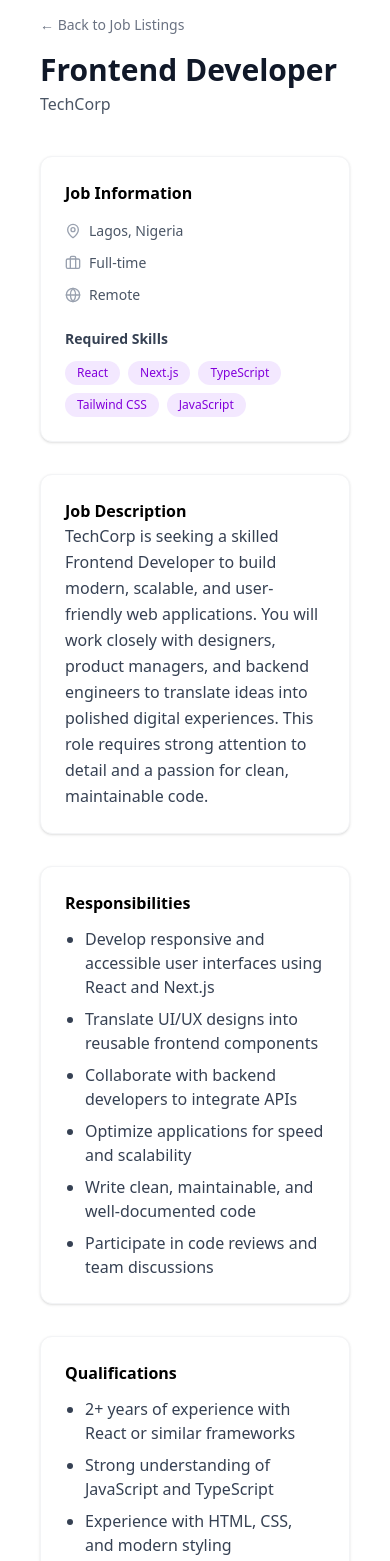
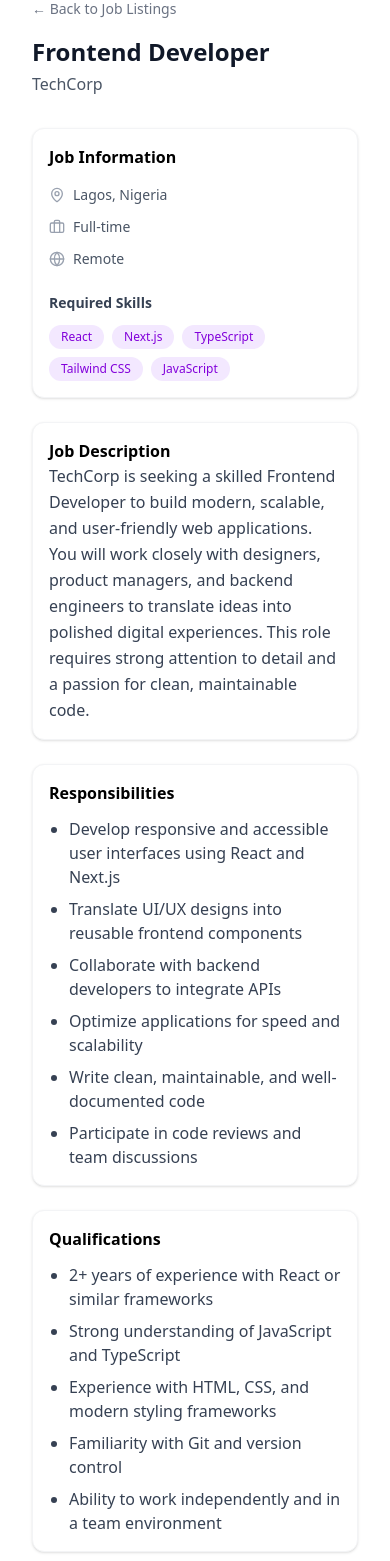
Before and after one commit to ozioma23/job-platform, a Next.js app in the folder nextstep-app/: page /jobs/1 in a window 390 px wide. Shown: the part 140-1701 px from the top of the page. Built offline with nearby package versions, Linux system fonts and the light colour scheme.

Commit message:
enabled responsive cards and navigation for Applications, Jobs, and Profile pages

```diff
--- a/nextstep-app/app/applications/page.tsx
+++ b/nextstep-app/app/applications/page.tsx
@@ -2,6 +2,8 @@
 
 import React from "react";
 import { useJobs } from "@/context/JobsContext";
+import { ChevronRight } from "lucide-react";
+import { useRouter } from "next/navigation";
 
 function getStatusStyle(status: string) {
   switch (status) {
@@ -18,6 +20,18 @@
 
 export default function ApplicationsPage() {
   const { appliedJobs } = useJobs();
+  const router = useRouter();
+
+  const handleDesktopClick = (jobId: string) => {
+    if (window.innerWidth >= 640) {
+      router.push(`/jobs/${jobId}`);
+    }
+  };
+
+  const handleArrowClick = (jobId: string, e: React.MouseEvent) => {
+    e.stopPropagation();
+    router.push(`/jobs/${jobId}`);
+  };
 
   return (
     <main className="max-w-4xl mx-auto px-6 py-10">
@@ -34,24 +48,25 @@
           {appliedJobs.map((job) => (
             <div
               key={job.id}
-              className="rounded-xl border border-gray-200 bg-white p-5 shadow-sm hover:shadow-md transition"
+              className="rounded-xl border border-gray-200 bg-white p-5 shadow-sm hover:shadow-md transition cursor-pointer"
+              onClick={() => handleDesktopClick(job.id)}
             >
               <div className="flex items-start justify-between">
+                <div>
 
-                                <div>
-                  <h3 className="font-semibold text-gray-900">
+                  <h3 className="font-semibold text-gray-900 text-sm sm:text-base">
                     {job.title}
                   </h3>
 
-                  <p className="text-sm text-gray-600 mt-1">
-                    {job.company}
-                  </p>
+                  <p className="text-xs sm:text-sm text-gray-600 mt-1">{job.company}</p>
 
-                  <p className="text-xs text-gray-400 mt-2">
+
+                  <p className="text-[10px] sm:text-xs text-gray-400 mt-2">
                     Applied recently
                   </p>
                 </div>
 
+                <div className="flex items-center gap-3">
                   <span
                     className={`text-xs font-medium px-3 py-1 rounded-full ${getStatusStyle(
                       "Applied"
@@ -60,6 +75,11 @@
                     Applied
                   </span>
 
+                  <ChevronRight
+                    className="w-4 h-4 text-gray-400 block sm:hidden cursor-pointer"
+                    onClick={(e) => handleArrowClick(job.id, e)}
+                  />
+                </div>
               </div>
             </div>
           ))}
--- a/nextstep-app/app/jobs/[id]/page.tsx
+++ b/nextstep-app/app/jobs/[id]/page.tsx
@@ -18,7 +18,7 @@
 
   if (!job) {
     return (
-      <main className="max-w-3xl mx-auto py-20 text-center">
+      <main className="max-w-3xl mx-auto py-20 text-center px-4">
         <p className="text-gray-500">Job not found</p>
         <Link href="/" className="text-[#5B5AF7] mt-4 inline-block">
           Back to Jobs
@@ -45,51 +45,47 @@
   };
 
   return (
-    <main className="max-w-7xl mx-auto px-6 py-12">
-      {/* Back link */}
-      <Link
+    <main className="max-w-7xl mx-auto px-4 sm:px-6 py-8 sm:py-12">
+            <Link
         href="/"
         className="text-sm text-gray-500 hover:text-[#5B5AF7]"
       >
         ← Back to Job Listings
       </Link>
 
-      {/* Title */}
-      <div className="mt-4 mb-10">
-        <h1 className="text-3xl font-bold text-gray-900">{job.title}</h1>
+            <div className="mt-4 mb-8 sm:mb-10">
+        <h1 className="text-2xl sm:text-3xl font-bold text-gray-900">
+          {job.title}
+        </h1>
         <p className="text-gray-600 mt-1">{job.company}</p>
       </div>
 
-      <div className="grid grid-cols-1 lg:grid-cols-3 gap-10">
-        {/* LEFT MAIN CONTENT */}
-        <section className="lg:col-span-2 space-y-8">
-          {/* Job Information */}
-          <div className="rounded-xl bg-white p-6 border border-gray-100 shadow-sm">
+      <div className="grid grid-cols-1 lg:grid-cols-3 gap-6 sm:gap-10">
+        <section className="lg:col-span-2 space-y-6 sm:space-y-8">
+                   <div className="rounded-xl bg-white p-4 sm:p-6 border border-gray-100 shadow-sm">
             <h3 className="font-semibold mb-4">Job Information</h3>
 
-            {/* Info rows */}
             <div className="space-y-3 text-sm text-gray-600">
               <div className="flex items-center gap-2">
-                <MapPin size={16} className="text-gray-400" />
+                <MapPin size={16} className="text-gray-400 shrink-0" />
                 <span>{job.location}</span>
               </div>
 
               {job.type && (
                 <div className="flex items-center gap-2">
-                  <Briefcase size={16} className="text-gray-400" />
+                  <Briefcase size={16} className="text-gray-400 shrink-0" />
                   <span>{job.type}</span>
                 </div>
               )}
 
               {job.isRemote && (
                 <div className="flex items-center gap-2">
-                  <Globe size={16} className="text-gray-400" />
+                  <Globe size={16} className="text-gray-400 shrink-0" />
                   <span>Remote</span>
                 </div>
               )}
             </div>
 
-            {/* Required Skills  */}
             {job.requirements && (
               <>
                 <h4 className="mt-6 mb-3 text-sm font-semibold text-gray-700">
@@ -104,11 +100,7 @@
             )}
           </div>
 
-          {/* Job Description */}
-          <div className="rounded-xl bg-white p-6
-                border border-gray-100
-                shadow-sm">
-
+                <div className="rounded-xl bg-white p-4 sm:p-6 border border-gray-100 shadow-sm">
             <h3 className="font-semibold">Job Description</h3>
             <p className="text-gray-700 leading-relaxed">
               {job.description}
@@ -116,24 +108,18 @@
           </div>
 
           {job.responsibilities && (
-            <div className="rounded-xl bg-white p-6
-                border border-gray-100
-                shadow-sm">
+            <div className="rounded-xl bg-white p-4 sm:p-6 border border-gray-100 shadow-sm">
               <h3 className="font-semibold mb-3">Responsibilities</h3>
               <ul className="list-disc pl-5 space-y-2 text-gray-700">
-               {/* Responsibilities */}
-           {job.responsibilities.map((item, i) => (
+                {job.responsibilities.map((item, i) => (
                   <li key={i}>{item}</li>
                 ))}
               </ul>
             </div>
           )}
 
-          {/* Qualifications */}
           {job.qualifications && (
-            <div className="rounded-xl bg-white p-6
-                border border-gray-100
-                shadow-sm">
+            <div className="rounded-xl bg-white p-4 sm:p-6 border border-gray-100 shadow-sm">
               <h3 className="font-semibold mb-3">Qualifications</h3>
               <ul className="list-disc pl-5 space-y-2 text-gray-700">
                 {job.qualifications.map((item, i) => (
@@ -143,11 +129,8 @@
             </div>
           )}
 
-          {/* Benefits */}
           {job.benefits && (
-            <div className="rounded-xl bg-white p-6
-                border border-gray-100
-                shadow-sm">
+            <div className="rounded-xl bg-white p-4 sm:p-6 border border-gray-100 shadow-sm">
               <h3 className="font-semibold mb-3">Benefits</h3>
               <ul className="list-disc pl-5 space-y-2 text-gray-700">
                 {job.benefits.map((item, i) => (
@@ -157,8 +140,7 @@
             </div>
           )}
 
-          {/* Apply */}
-          <div>
+                    <div className="w-full sm:w-auto">
             <Button onClick={handleApply} disabled={isApplied}>
               {isApplied ? "Already Applied" : "Apply Now"}
             </Button>
@@ -166,11 +148,8 @@
         </section>
 
         {/* RIGHT SIDEBAR */}
-        <aside className="space-y-6">
-          <div className="rounded-xl bg-white p-6
-                border border-gray-100
-                shadow-sm">
-
+        <aside className="space-y-6 mt-6 lg:mt-0">
+          <div className="rounded-xl bg-white p-4 sm:p-6 border border-gray-100 shadow-sm">
             <h3 className="font-semibold mb-4">Related Jobs</h3>
             <ul className="space-y-4">
               {relatedJobs.slice(0, 4).map((job) => (
--- a/nextstep-app/app/page.tsx
+++ b/nextstep-app/app/page.tsx
@@ -17,16 +17,16 @@
   } = useJobs();
 
   return (
-    <main className="max-w-7xl mx-auto px-6 py-8">
-      <div className="mb-12 mt-6 text-center">
-  <h1 className="text-4xl lg:text-5xl font-bold text-gray-900">
-    Find Your Next Opportunity
-  </h1>
+    <main className="max-w-7xl mx-auto px-4 sm:px-6 py-6 sm:py-8">
+      <div className="mb-8 sm:mb-12 mt-4 sm:mt-6 text-center">
+        <h1 className="text-3xl sm:text-4xl lg:text-5xl font-bold text-gray-900">
+          Find Your Next Opportunity
+        </h1>
 
-  <p className="mt-4 text-lg text-gray-600">
-    Discover jobs that match your skills, goals, and location.
-  </p>
-</div>
+        <p className="mt-3 sm:mt-4 text-base sm:text-lg text-gray-600">
+          Discover jobs that match your skills, goals, and location.
+        </p>
+      </div>
 
       <JobFilters
         category={category}
--- a/nextstep-app/app/saved/page.tsx
+++ b/nextstep-app/app/saved/page.tsx
@@ -9,17 +9,19 @@
 
   if (savedJobs.length === 0) {
     return (
-      <p className="text-center mt-10 text-gray-500">
+      <p className="text-center mt-10 px-4 text-gray-500">
         No saved jobs yet.
       </p>
     );
   }
 
   return (
-    <main className="max-w-7xl mx-auto px-6 py-8">
-      <h1 className="text-2xl font-bold mb-6">Saved Jobs</h1>
+    <main className="max-w-7xl mx-auto px-4 sm:px-6 py-6 sm:py-8">
+      <h1 className="text-xl sm:text-2xl font-bold mb-6">
+        Saved Jobs
+      </h1>
 
-            <JobList jobs={savedJobs} variant="saved" />
+      <JobList jobs={savedJobs} variant="saved" />
     </main>
   );
 }
```
Lines whose indentation alone changed are shown as unchanged.
